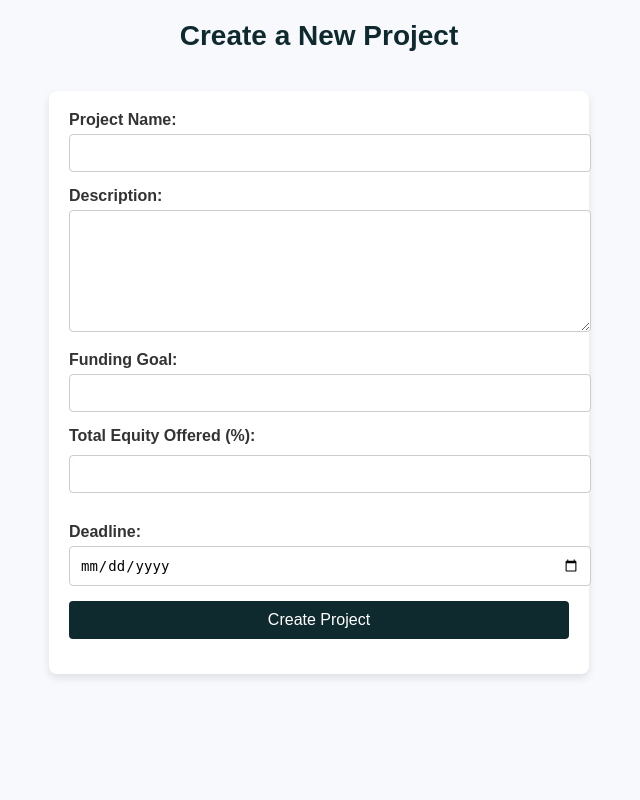
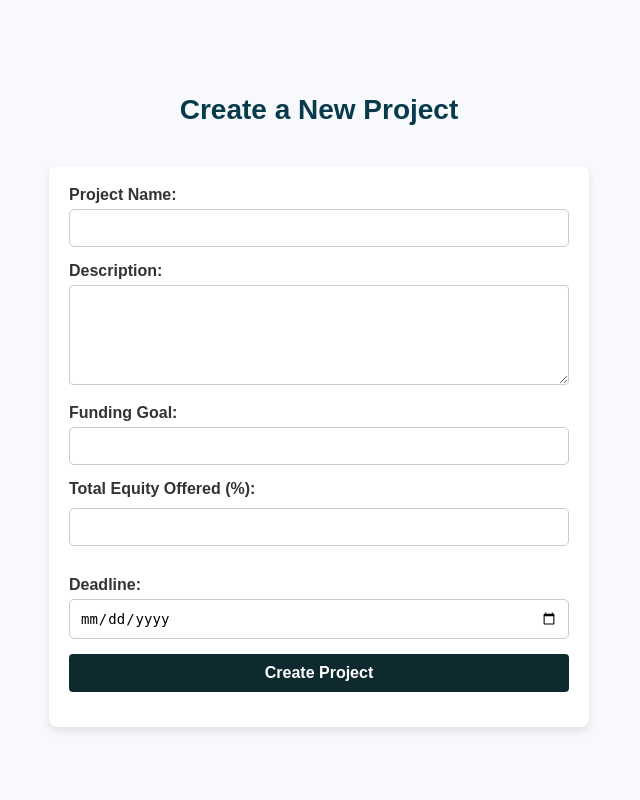
Before and after one commit to Amogh5678/Angel-investment-project, a Flask app: page /create-project in a window 1280 px wide. Shown: the whole page, without its empty margins (321-961 px from the left). Run offline with Flask 3, Linux system fonts and the light colour scheme; some libraries are stand-ins or nearby versions.

Commit message:
added create project

```diff
--- a/static/css/create_project.css
+++ b/static/css/create_project.css
@@ -86,3 +86,77 @@
         font-size: 14px;
     }
 }
+
+/* Centering the form container with equal margins */
+.container {
+    max-width: 500px; /* Set a fixed width */
+    margin: 0 auto; /* Center the container horizontally */
+    padding: 20px;
+    background-color: #fff;
+    border-radius: 10px;
+    box-shadow: 0 4px 8px rgba(0, 0, 0, 0.1);
+    font-family: Arial, sans-serif;
+}
+
+/* Page body styling */
+body {
+    margin: 0;
+    padding: 0;
+    background-color: #f8f9fc;
+    display: flex;
+    justify-content: center;
+    align-items: center;
+    min-height: 100vh; /* Ensure the form is centered vertically */
+}
+
+/* Headline styling */
+h1 {
+    text-align: center;
+    color: #073b4c;
+    margin-bottom: 20px;
+}
+
+/* Label styling */
+label {
+    display: block;
+    font-weight: bold;
+    margin-bottom: 8px;
+    color: #333;
+}
+
+/* Input field styling */
+input[type="text"],
+input[type="number"],
+input[type="date"],
+textarea {
+    width: 100%;
+    padding: 10px;
+    margin-bottom: 15px;
+    border: 1px solid #ccc;
+    border-radius: 5px;
+    font-size: 14px;
+    box-sizing: border-box;
+}
+
+/* Button styling */
+button {
+    width: 100%;
+    padding: 10px;
+    background-color: #073b4c;
+    color: white;
+    font-weight: bold;
+    border: none;
+    border-radius: 5px;
+    cursor: pointer;
+    font-size: 16px;
+}
+
+button:hover {
+    background-color: #055a73;
+}
+
+/* Textarea styling */
+textarea {
+    resize: none;
+    height: 80px;
+}
```
